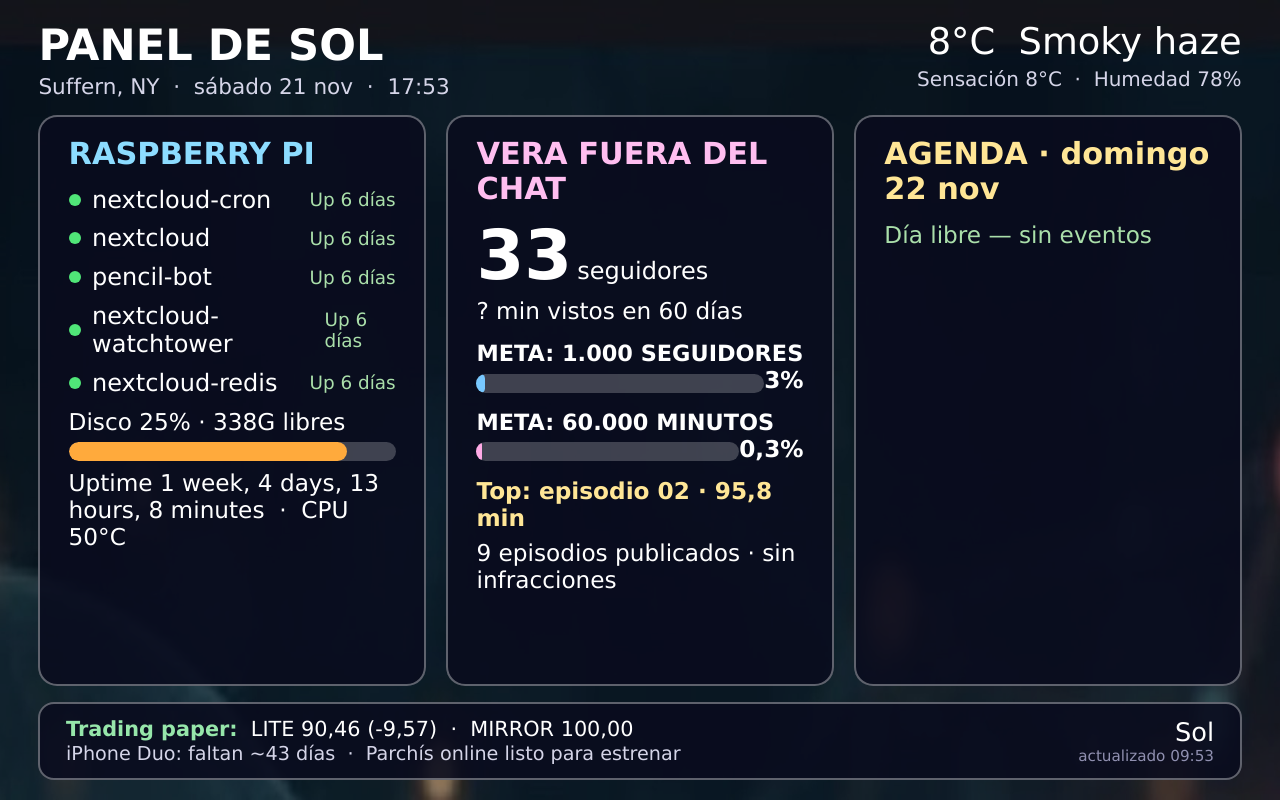
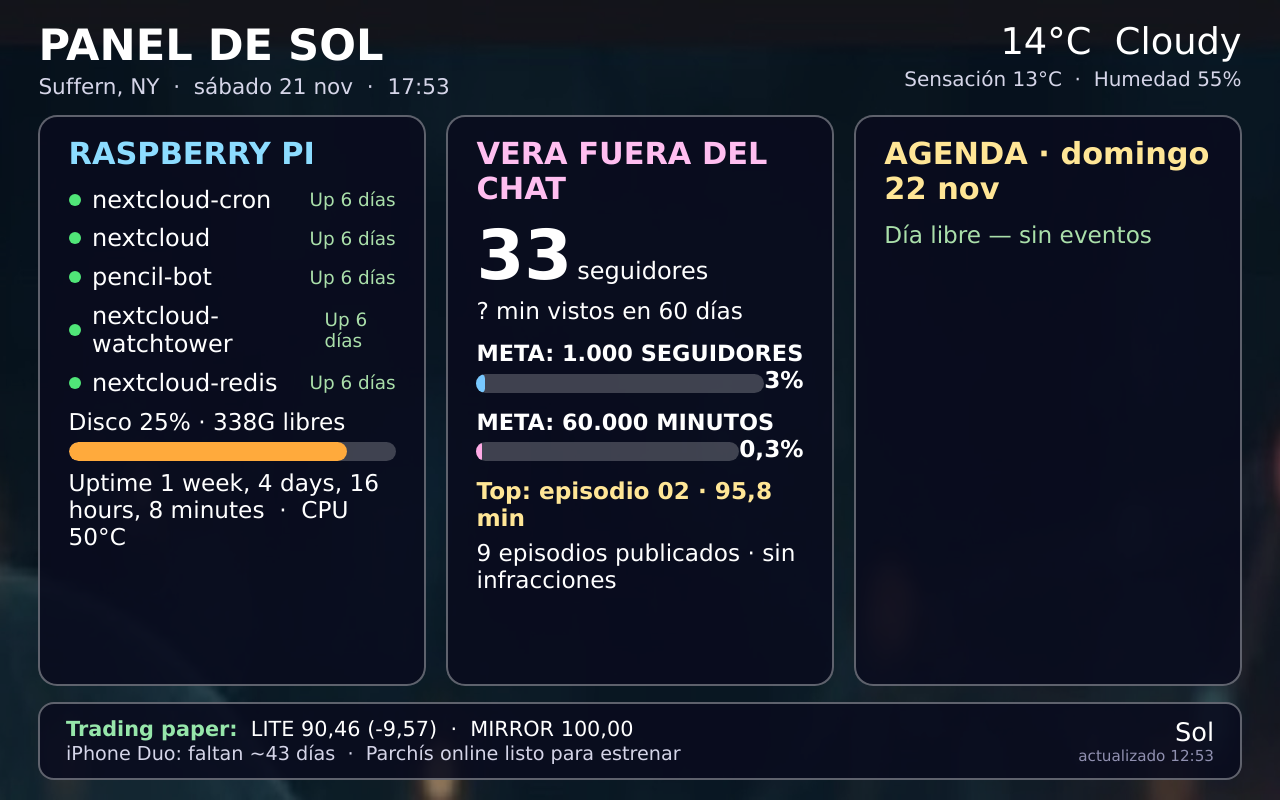
Before and after one commit to CravenII/labencasa-sitio, a plain HTML site: page panel-vivo.html in a window 1280 px wide. Drawn offline with Linux system fonts and the light colour scheme.

Commit message:
Panel TV vivo v2 12:53

```diff
--- a/panel-vivo.html
+++ b/panel-vivo.html
@@ -35,7 +35,7 @@ main3{display:flex;gap:1.6vw;flex:1;min-height:0}
 </style></head><body><div class="wrap">
 <header>
 <div><h1>PANEL DE SOL</h1><div class="sub">Suffern, NY &nbsp;·&nbsp; sábado 21 nov &nbsp;·&nbsp; <span id="clock">--:--</span></div></div>
-<div><div class="wt">8°C &nbsp;Smoky haze</div><div class="wsub">Sensación 8°C &nbsp;·&nbsp; Humedad 78%</div></div>
+<div><div class="wt">14°C &nbsp;Cloudy</div><div class="wsub">Sensación 13°C &nbsp;·&nbsp; Humedad 55%</div></div>
 </header>
 <main><div style="display:flex;gap:1.6vw;flex:1;min-height:0;width:100%">
 <div class="card pi"><h2>RASPBERRY PI</h2>
@@ -46,7 +46,7 @@ main3{display:flex;gap:1.6vw;flex:1;min-height:0}
 <div class="crow"><span class="dot"></span><span>nextcloud-redis</span><span class="cup">Up 6 días</span></div>
 <div class="kv">Disco 25% · 338G libres</div>
 <div class="bar"><i style="width:85%;background:#ffaa3c"></i></div>
-<div class="kv">Uptime 1 week, 4 days, 13 hours, 8 minutes &nbsp;·&nbsp; CPU 50°C</div>
+<div class="kv">Uptime 1 week, 4 days, 16 hours, 8 minutes &nbsp;·&nbsp; CPU 50°C</div>
 </div>
 <div class="card vera"><h2>VERA FUERA DEL CHAT</h2>
 <div><span class="bignum">33</span> <span style="font-size:3vh">seguidores</span></div>
@@ -65,7 +65,7 @@ main3{display:flex;gap:1.6vw;flex:1;min-height:0}
 <footer>
 <div><span class="trd">Trading paper:</span> &nbsp;LITE 90,46 (-9,57) &nbsp;·&nbsp; MIRROR 100,00<br>
 <span style="font-size:2.4vh;color:#d5d5e8">iPhone Duo: faltan ~43 días &nbsp;·&nbsp; Parchís online listo para estrenar</span></div>
-<div style="text-align:right"><div style="font-size:3.2vh">Sol</div><div class="gen">actualizado 09:53</div></div>
+<div style="text-align:right"><div style="font-size:3.2vh">Sol</div><div class="gen">actualizado 12:53</div></div>
 </footer>
 </div>
 <script>
```
